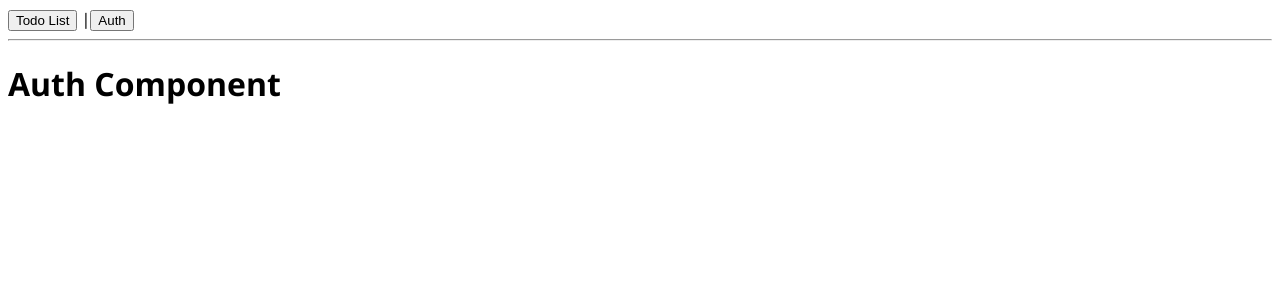
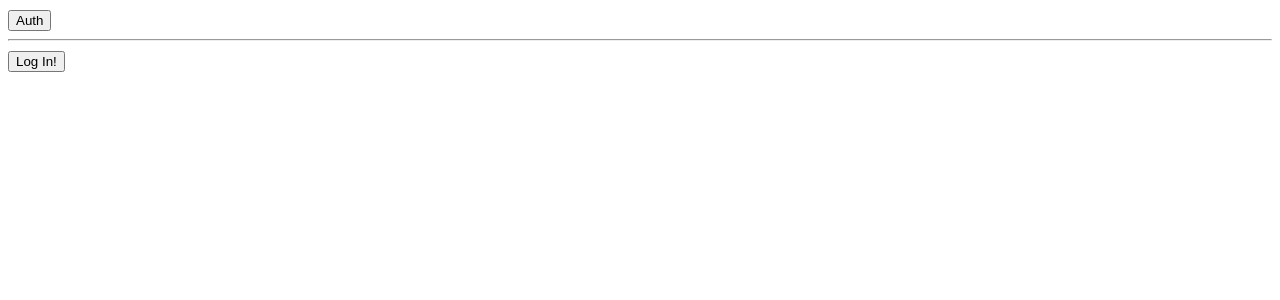
Before and after one commit to shaneiadt/react-hooks, a React (Create React App) app: page / in a window 1280 px wide. Shown: the top 300 px of the page. Built offline with nearby package versions, Linux system fonts and the light colour scheme.

Commit message:
Add context api & useContext hook

```diff
--- a/src/App.jsx
+++ b/src/App.jsx
@@ -2,19 +2,27 @@ import React, { useState } from 'react';
 import Todo from './components/Todo';
 import Header from './components/Header';
 import Auth from './components/Auth';
+import AuthContext from './auth-context';
 
 const App = () => {
 
   const [page, setPage] = useState('auth');
+  const [authStatus, setAuthStatus] = useState(false);
 
   const switchPage = (pageName) => {
     setPage(pageName);
   };
 
+  const login = () => {
+    setAuthStatus(true);
+  };
+
   return (
     <div className="App">
-      <Header onLoadTodos={() => switchPage('todos')} onLoadAuth={()  => switchPage('auth')} /><hr />
-      {page === 'auth' ? <Auth /> : <Todo />}
+      <AuthContext.Provider value={{ status: authStatus, login: login }}>
+        <Header onLoadTodos={() => switchPage('todos')} onLoadAuth={() => switchPage('auth')} /><hr />
+        {page === 'auth' ? <Auth /> : <Todo />}
+      </AuthContext.Provider>
     </div>
   );
 }
--- /dev/null
+++ b/src/auth-context.js
@@ -0,0 +1,5 @@
+import React from 'react';
+
+const auth = React.createContext({ status: false, login: () => { } });
+
+export default auth;
--- a/src/components/Auth.jsx
+++ b/src/components/Auth.jsx
@@ -1,11 +1,14 @@
-import React from 'react'
+import React, { useContext } from 'react'
+
+import AuthContext from '../auth-context';
 
 const Auth = () => {
-  return (
-    <div>
-      <h1>Auth Component</h1>
-    </div>
-  )
+    const auth = useContext(AuthContext);
+    return (
+        <div>
+            <button onClick={auth.login}>Log In!</button>
+        </div>
+    )
 }
 
 export default Auth
--- a/src/components/Header.jsx
+++ b/src/components/Header.jsx
@@ -1,9 +1,11 @@
-import React from 'react'
+import React, { useContext } from 'react';
+import AuthContext from '../auth-context';
 
 const Header = props => {
+    const auth = useContext(AuthContext);
     return (
         <div>
-            <button onClick={props.onLoadTodos}>Todo List</button> |
+            {auth.status ? <button onClick={props.onLoadTodos}>Todo List</button> : null}
             <button onClick={props.onLoadAuth}>Auth</button>
         </div>
     )
```
